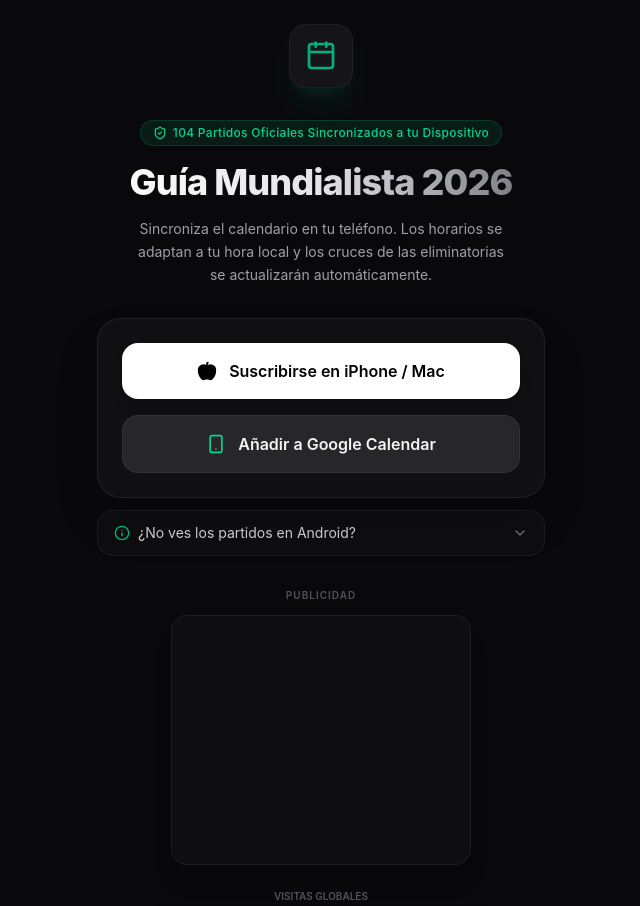
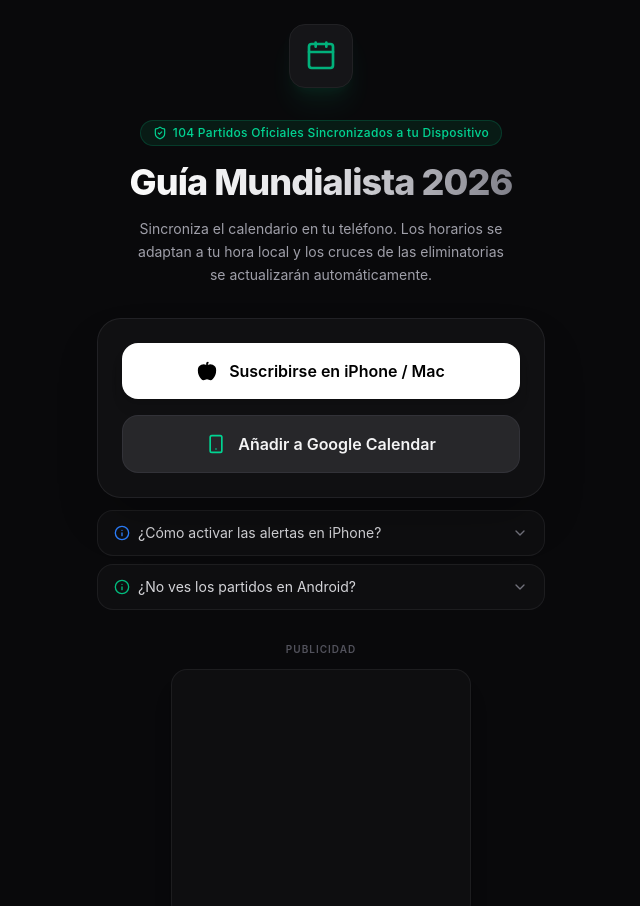
Before and after one commit to waynergt/mundial-web, a React (Vite) app: page / in a window 1280 px wide. Shown: the top 906 px of the page, without its empty margins (319-959 px from the left). Built offline with nearby package versions, Linux system fonts and the light colour scheme.

Commit message:
Agregar ayuda desplegable para iPhone y Android; actualizar versión a v1.2.0

```diff
--- a/src/App.tsx
+++ b/src/App.tsx
@@ -3,16 +3,12 @@
 import AdBanner from './components/AdBanner';
 
 export default function App() {
-  // Estado para controlar si mostramos la ayuda de Android o no
+  // Estados para controlar los desplegables de ayuda
   const [showAndroidHelp, setShowAndroidHelp] = useState(false);
+  const [showAppleHelp, setShowAppleHelp] = useState(false);
 
-  // 1. URL con el parámetro mundial.ics para limpiar la caché de Google
   const SUPABASE_URL = "https://slwnehwhzfywmhldgzgb.supabase.co/functions/v1/generar-calendario?mundial.ics";
-
-  // 2. Enlace de Apple (convierte https a webcal)
   const appleCalendarUrl = SUPABASE_URL.replace(/^https?:/, 'webcal:');
-
-  // 3. El truco maestro para Google Calendar
   const googleCalendarUrl = `https://calendar.google.com/calendar/render?cid=${encodeURIComponent(appleCalendarUrl)}`;
 
   return (
@@ -26,13 +22,10 @@
 
         {/* Textos Principales */}
         <div className="space-y-4">
-
-          {/* Badge Informativo Sutil */}
           <div className="inline-flex items-center gap-1.5 px-3 py-1 rounded-full bg-emerald-500/10 border border-emerald-500/20 text-emerald-400 text-xs font-medium tracking-wide">
              <ShieldCheck className="w-3.5 h-3.5" />
              104 Partidos Oficiales Sincronizados a tu Dispositivo
           </div>
-
           <h1 className="text-4xl font-extrabold tracking-tight bg-gradient-to-r from-white via-zinc-200 to-zinc-500 bg-clip-text text-transparent">
             Guía Mundialista 2026
           </h1>
@@ -56,8 +49,37 @@
             </a>
           </div>
 
-          {/* Sección de Ayuda Desplegable para Android */}
-          <div className="w-full text-left">
+          {/* Acordeones de Ayuda (Apple y Android) */}
+          <div className="space-y-2 w-full text-left mt-2">
+
+            {/* Ayuda iPhone */}
+            <div>
+              <button
+                onClick={() => setShowAppleHelp(!showAppleHelp)}
+                className="flex items-center justify-between w-full px-4 py-3 bg-zinc-900/40 border border-zinc-800/60 rounded-2xl text-sm text-zinc-300 hover:bg-zinc-800/50 transition-colors"
+              >
+                <span className="flex items-center gap-2">
+                  <Info className="w-4 h-4 text-blue-500" />
+                  ¿Cómo activar las alertas en iPhone?
+                </span>
+                <ChevronDown className={`w-4 h-4 text-zinc-500 transition-transform duration-300 ${showAppleHelp ? 'rotate-180' : ''}`} />
+              </button>
+
+              <div className={`overflow-hidden transition-all duration-300 ease-in-out ${showAppleHelp ? 'max-h-60 opacity-100 mt-2' : 'max-h-0 opacity-0'}`}>
+                <div className="p-4 bg-zinc-900/30 border border-zinc-800/40 rounded-2xl text-xs text-zinc-400 leading-relaxed space-y-2 shadow-inner">
+                  <p>Por seguridad, iOS silencia las notificaciones de los calendarios nuevos. Para que tu celular te avise 30 min antes:</p>
+                  <ol className="list-decimal list-inside space-y-1 ml-1 text-zinc-300 font-medium">
+                    <li>Al suscribirte, toca en <span className="text-white">Detalles de la suscripción</span>.</li>
+                    <li>Apaga la opción <span className="text-blue-400">"Eliminar alertas"</span> (que quede gris).</li>
+                    <li>Toca el cheque rojo de arriba para guardar.</li>
+                  </ol>
+                  <p className="mt-2 text-blue-500/80 italic">Si ya te suscribiste, puedes apagarlo en Ajustes {'>'} Calendario {'>'} Cuentas {'>'} Calendarios suscritos.</p>
+                </div>
+              </div>
+            </div>
+
+            {/* Ayuda Android */}
+            <div>
               <button
                 onClick={() => setShowAndroidHelp(!showAndroidHelp)}
                 className="flex items-center justify-between w-full px-4 py-3 bg-zinc-900/40 border border-zinc-800/60 rounded-2xl text-sm text-zinc-300 hover:bg-zinc-800/50 transition-colors"
@@ -81,6 +103,8 @@
                 </div>
               </div>
             </div>
+
+          </div>
         </div>
 
         {/* Banner de Publicidad Automática */}
@@ -88,7 +112,7 @@
 
         {/* Contador de Visitas Globales */}
         <div className="w-full flex flex-col items-center justify-center mt-2 mb-6">
-          <span className="text-[10px] text-zinc-600 uppercase tracking-wildest mb-3 font-semibold">
+          <span className="text-[10px] text-zinc-600 uppercase tracking-widest mb-3 font-semibold">
             Visitas Globales
           </span>
           <a
@@ -105,12 +129,12 @@
           </a>
         </div>
 
-        {/* Footer con tu firma profesional y versión */}
+        {/* Footer */}
         <footer className="flex flex-col items-center justify-center gap-3 text-zinc-600 text-xs tracking-wide pb-8">
           <div className="flex items-center gap-2 justify-center">
             <span>Calendario No Oficial • Totalmente Gratuito</span>
             <span className="text-[9px] bg-zinc-900 border border-zinc-800 text-zinc-500 px-1.5 py-0.5 rounded-md font-mono">
-              v1.1.0
+              v1.2.0
             </span>
           </div>
           <div className="flex items-center gap-1.5 bg-zinc-900/50 px-4 py-1.5 rounded-full border border-zinc-800/50 shadow-sm">
```
Lines whose indentation alone changed are shown as unchanged.
